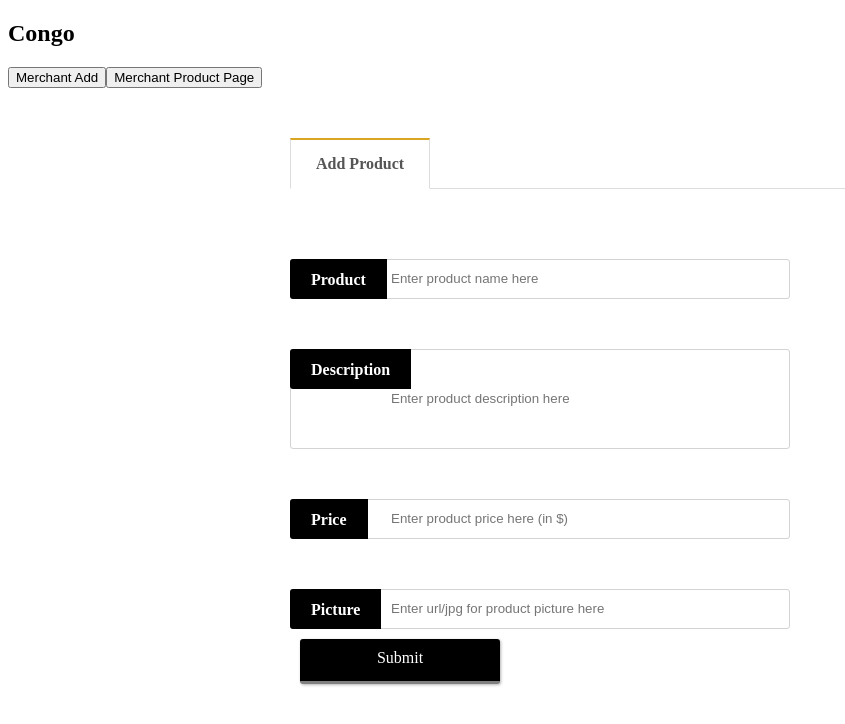
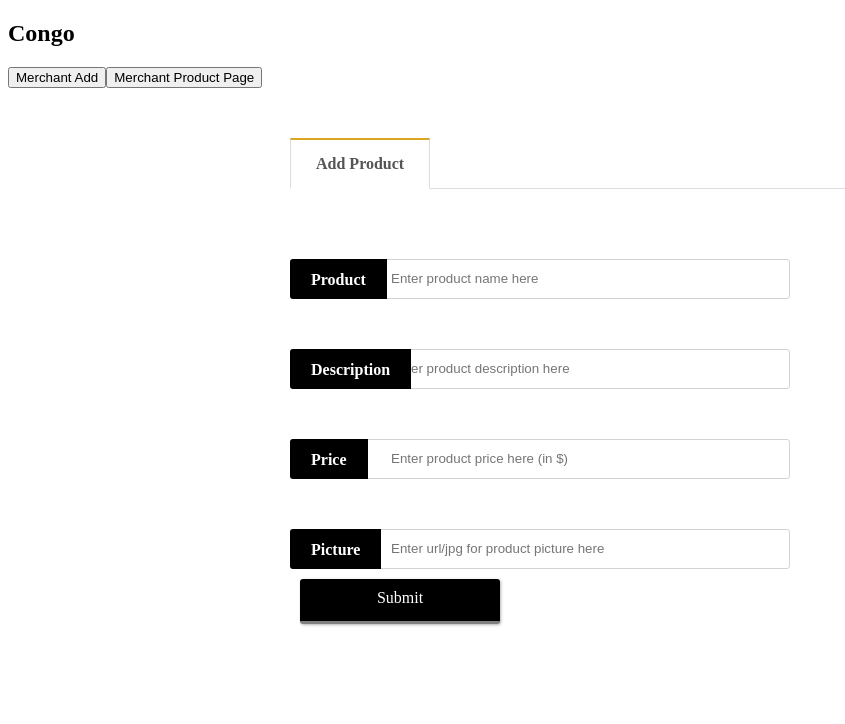
Before and after one commit to rohithravin/Congo, an Angular app in the folder public/: page /addProduct in a window 1280 px wide. Shown: the top 724 px of the page, without its empty margins (0-845 px from the left). Built offline with nearby package versions, Linux system fonts and the light colour scheme.

Commit message:
Changed Description textbox to textarea

```diff
--- a/public/src/app/merchantadd/merchantadd.component.html
+++ b/public/src/app/merchantadd/merchantadd.component.html
@@ -9,8 +9,8 @@
       <input type="text" id="input1" placeholder="Enter product name here">
       <label for="input1">Product</label>
     </div>
-    <div class="text-input2">
-      <input type="textarea" id="input1" placeholder="Enter product description here">
+    <div class="text-input">
+      <input type="text" id="input1" placeholder="Enter product description here">
       <label for="input1">Description</label>
     </div>
     <div class="text-input">
@@ -22,14 +22,6 @@
       <label for="input1">Picture</label>
     </div>
     <div class="submit">
-      <!-- <input type="submit" name="submitbutton" value="Click Here!"> -->
-      <!-- <button onclick="location.href='http://localhost:8000'" type="button">Submit</button> -->
-      <!-- <a href="http://localhost:8000"><button>Submit</button></a> -->
-      <!--
-        <tr>
-          <td><a class="btn btn-ltblue" href="#">Submit</a></td>
-        </tr>
-      -->
       <a class="button" href="#">Submit</a>
     </div>
   </section>
--- a/public/src/app/merchantproduct/merchantproduct.component.ts
+++ b/public/src/app/merchantproduct/merchantproduct.component.ts
@@ -10,6 +10,7 @@ export class MerchantproductComponent implements OnInit {
   constructor() { }
 
   ngOnInit() {
+
   }
 
 }
```
